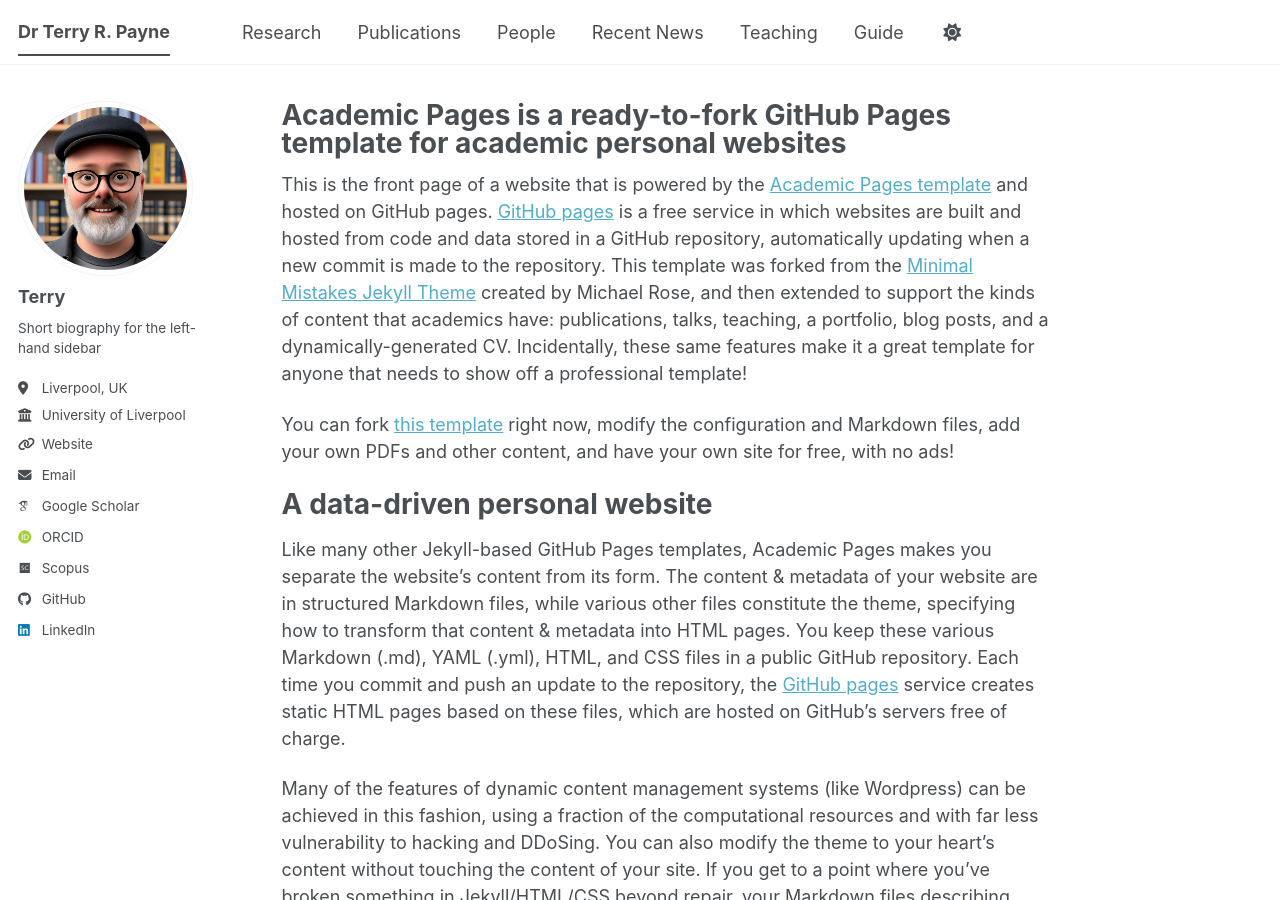
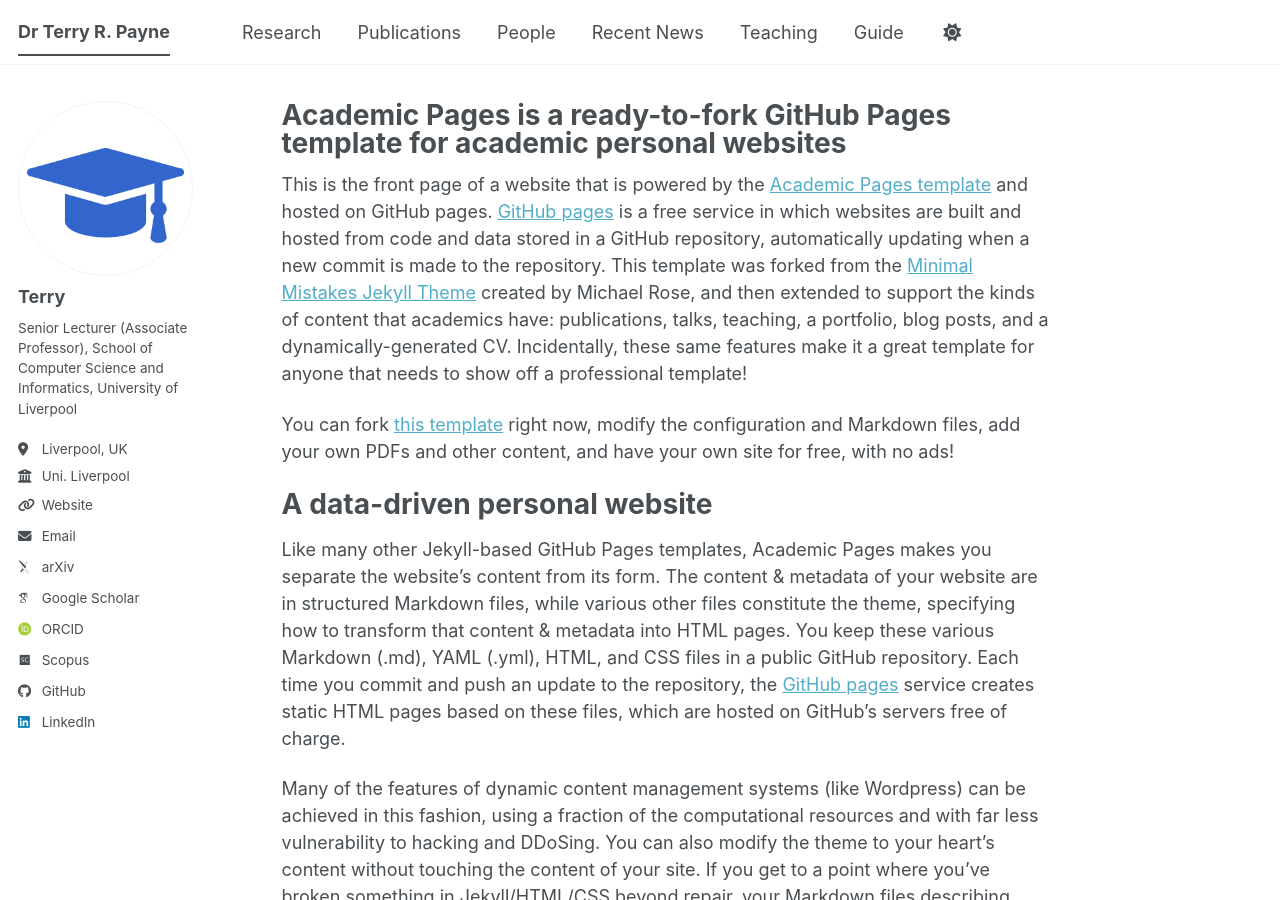
Before and after one commit to cappuccinofreak/cappuccinofreak.github.io, a Jekyll site: the page built from _pages/about.md, in a window 1280 px wide and 900 px high. Built offline with Jekyll 4.4.1, drawn with Linux system fonts in a browser that asks for light colours; some web fonts are replaced; a script bundle is joined from its source files by our own code; library files that are not in the unit come from our copies.

Commit message:
Update _config.yml

```diff
--- a/_config.yml
+++ b/_config.yml
@@ -23,18 +23,18 @@ repository               : "academicpages/academicpages.github.io"
 #               Additional customization can be done by editing /_includes/author-profile.html
 author:
   # Biographic information
-  avatar           : "terry-avatar-small.png"
+  avatar           : "favicon-512x512.png"
   name             : "Terry"
   pronouns         : # example: "she/her"
-  bio              : "Short biography for the left-hand sidebar"
+  bio              : "Senior Lecturer (Associate Professor), School of Computer Science and Informatics, University of Liverpool"
   location         : "Liverpool, UK"
-  employer         : "University of Liverpool"
+  employer         : "Uni. Liverpool"
   uri              : "https://www.liverpool.ac.uk/people/terry-payne"
   email            : "T.R.Payne@liverpool.ac.uk"
 
   # Academic websites
   academia         : # URL
-  arxiv            : # URL - Update with the correct link to your profile
+  arxiv            : "https://arxiv.org/a/0000-0002-0106-8731.html" # URL - Update with the correct link to your profile
   googlescholar    : "https://scholar.google.com/citations?user=MrkZ_v0AAAAJ"
   inspire-hep      : # URL
   impactstory      : # URL
```
